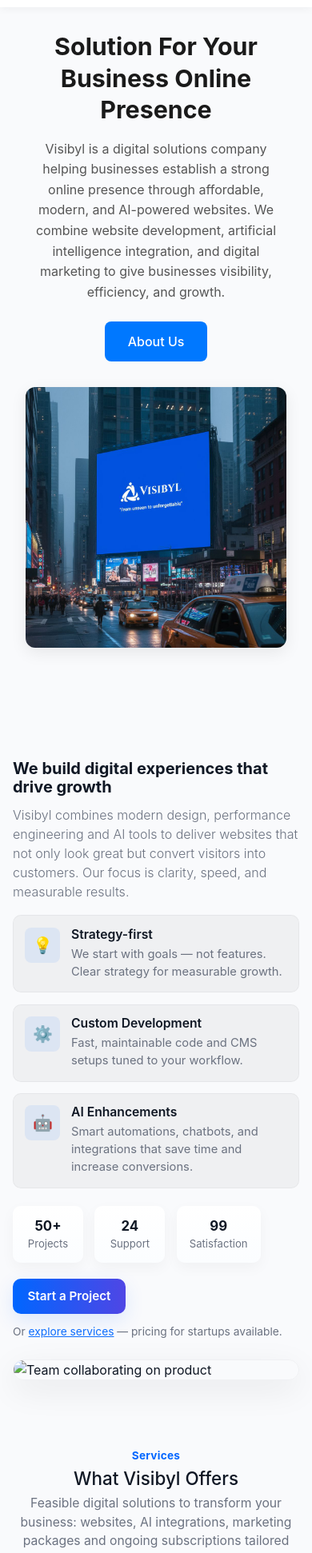
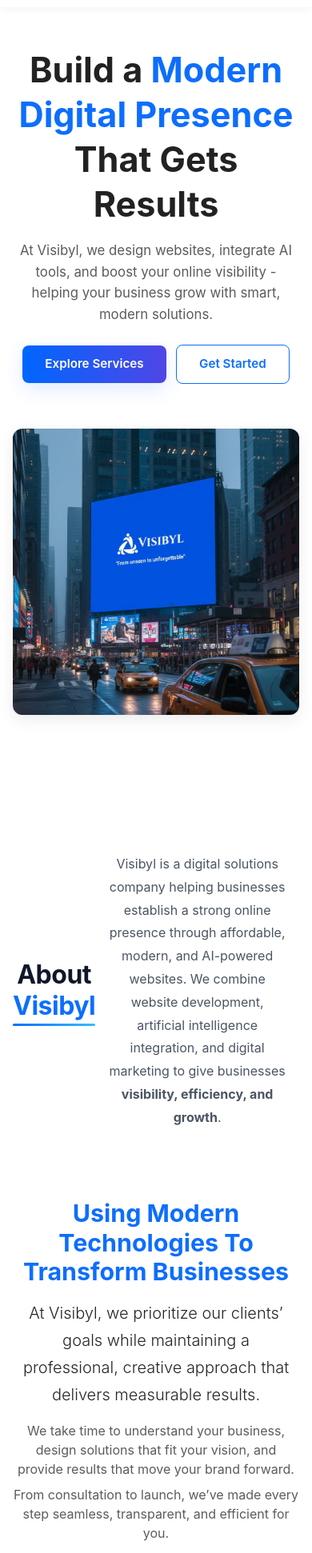
Before and after one commit to VenuxSW9237/visibly01, a plain HTML site: page index.html in a window 390 px wide. Shown: the part 53-1995 px from the top of the page at 80% size. Drawn offline with Linux system fonts and the light colour scheme.

Commit message:
Update index.html

```diff
--- a/index.html
+++ b/index.html
@@ -82,91 +82,229 @@
   </div>
 </header>
 
-  <main class="main">
+  <!--hero-->
+  <!-- Hero Section -->
+<section id="hero" class="hero-section" style="background-color: #fff; padding: 100px 0;">
+  <div class="container d-flex flex-column flex-lg-row align-items-center justify-content-between" data-aos="fade-up">
 
-    <!-- Hero Section -->
-<section id="hero" class="hero">
-  <div class="container">
-    <div class="hero-content">
-      <div class="hero-text">
-        <h1>Solution For Your Business Online Presence</h1>
-        <p>
-          Visibyl is a digital solutions company helping businesses establish a strong online presence through affordable, modern, and AI-powered websites. We combine website development, artificial intelligence integration, and digital marketing to give businesses visibility, efficiency, and growth.
+    <!-- Hero Text -->
+    <div class="hero-text text-center text-lg-start mb-5 mb-lg-0" style="max-width: 540px;">
+      <h1 class="fw-bold mb-3" style="font-size: 2.7rem; color: #222;">
+        Build a <span style="color: #0d6efd;">Modern Digital Presence</span> That Gets Results
+      </h1>
+      <p class="text-muted mb-4" style="font-size: 1.05rem;">
+        At Visibyl, we design websites, integrate AI tools, and boost your online visibility - helping your business grow with smart, modern solutions.
       </p>
-        <a href="#about" class="hero-btn">About Us</a>
+      <div>
+        <a href="#services" class="btn btn-primary btn-lg me-2 mb-2" style="padding: 12px 28px; border-radius: 8px;">Explore Services</a>
+        <a href="#contact" class="btn btn-outline-primary btn-lg mb-2" style="padding: 12px 28px; border-radius: 8px;">Get Started</a>
       </div>
-      <div class="hero-image">
-        <img src="assets/img/heroes/heroes-1.jpg" alt="Business Success">
+    </div>
+
+    <!-- Hero Image -->
+    <div class="hero-image" data-aos="zoom-in" data-aos-delay="150">
+      <img src="assets/img/heroes/heroes-1.jpg" alt="Visibyl digital solutions" class="img-fluid" style="max-width: 550px; border-radius: 12px;">
+    </div>
+
+  </div>
+</section>
+
+<!-- Hero Section CSS -->
+<style>
+  @media (max-width: 992px) {
+    #hero {
+      text-align: center;
+      padding: 60px 20px;
+    }
+    #hero h1 {
+      font-size: 2rem;
+      line-height: 1.3;
+    }
+    #hero p {
+      font-size: 1rem;
+    }
+    #hero img {
+      max-width: 100%;
+    }
+  }
+  #hero .btn-primary:hover {
+    background-color: #0b5ed7 !important;
+    transform: translateY(-3px);
+    transition: all 0.3s ease-in-out;
+  }
+  #hero .btn-outline-primary:hover {
+    background-color: #0d6efd !important;
+    color: #fff !important;
+    transform: translateY(-3px);
+    transition: all 0.3s ease-in-out;
+  }
+</style>
+<!-- /Hero Section -->
+
+
+
+<!--About-->
+
+<!-- About Section -->
+<section id="about" class="about section py-5" style="background-color:#fff;">
+
+<!-- Section Title -->
+<div class="container text-center mb-5" data-aos="fade-up">
+
+  <!-- Header -->
+  <h2 class="fw-bold mb-3 about-title">
+    About <span class="highlight">Visibyl</span>
+  </h2>
+
+  <!-- Description -->
+  <p class="about-desc mx-auto">
+    Visibyl is a digital solutions company helping businesses establish a strong online presence
+    through affordable, modern, and AI-powered websites. We combine website development,
+    artificial intelligence integration, and digital marketing to give businesses
+    <strong>visibility, efficiency, and growth</strong>.
+  </p>
+
+</div>
+
+<!-- Custom Styles -->
+<style>
+  .about-title {
+    font-size: 2.6rem;
+    color: #0f172a;
+    letter-spacing: -0.5px;
+  }
+  .highlight {
+    color: #0d6efd;
+    position: relative;
+  }
+  .highlight::after {
+    content: '';
+    position: absolute;
+    bottom: -6px;
+    left: 0;
+    width: 100%;
+    height: 3px;
+    background: linear-gradient(90deg, #0d6efd, #38bdf8);
+    border-radius: 2px;
+    animation: slideIn 1.2s ease-out;
+  }
+  .about-desc {
+    max-width: 750px;
+    font-size: 1.1rem;
+    color: #4b5563;
+    line-height: 1.8;
+  }
+  @keyframes slideIn {
+    from { width: 0; }
+    to { width: 100%; }
+  }
+  @media (max-width: 768px) {
+    .about-title {
+      font-size: 2rem;
+    }
+    .about-desc {
+      font-size: 1rem;
+      padding: 0 15px;
+    }
+  }
+</style>
+
+  <!-- End Section Title -->
+
+  <div class="container" data-aos="fade-up" data-aos-delay="100">
+    <div class="row align-items-center g-5">
+
+      <!-- Left Content -->
+      <div class="col-lg-6" data-aos="fade-right" data-aos-delay="200">
+        <h3 class="fw-bold mb-3" style="font-size:1.9rem; color:#0d6efd;">
+          Using Modern Technologies To Transform Businesses
+        </h3>
+
+        <p class="lead text-dark mb-3" style="line-height:1.7;">
+          At Visibyl, we prioritize our clients’ goals while maintaining a professional, creative approach that delivers measurable results.
+        </p>
+
+        <p class="text-muted mb-2">
+          We take time to understand your business, design solutions that fit your vision, and provide results that move your brand forward.
+        </p>
+
+        <p class="text-muted mb-4">
+          From consultation to launch, we’ve made every step seamless, transparent, and efficient for you.
+        </p>
+
+        <!-- Counters -->
+        <div class="d-flex flex-wrap justify-content-start gap-5 mb-4 text-center">
+          <div>
+            <h3 class="fw-bold text-primary count" data-target="75">0</h3>
+            <p class="small text-muted mb-0">Minimum Cost ($)</p>
+          </div>
+          <div>
+            <h3 class="fw-bold text-primary count" data-target="3">0</h3>
+            <p class="small text-muted mb-0">Minimum Delivery Days</p>
+          </div>
+          <div>
+            <h3 class="fw-bold text-primary count" data-target="7">0</h3>
+            <p class="small text-muted mb-0">Maximum Delivery Days</p>
+          </div>
+        </div>
+
+        <!-- CTA -->
+        <a href="#contact" class="btn btn-primary btn-lg" style="border-radius:10px; padding:12px 28px;">
+          Need Consultation?
+        </a>
+      </div>
+
+      <!-- Right Image -->
+      <div class="col-lg-6 text-center" data-aos="fade-left" data-aos-delay="300">
+        <div class="position-relative d-inline-block">
+          <img src="assets/img/about/about-1.jpg" alt="About Visibyl" class="img-fluid rounded-4 shadow-lg">
+          <div class="position-absolute bg-white rounded-4 shadow-sm px-3 py-2 d-flex align-items-center gap-2"
+               style="bottom:-20px; left:50%; transform:translateX(-50%); border-left:5px solid #0d6efd;">
+            <i class="bi bi-shop-window text-primary fs-5"></i>
+            <div class="text-start">
+              <h6 class="fw-bold mb-1" style="color:#0f172a;">Target Market</h6>
+              <p class="small mb-0 text-muted">SMEs, Startups, Local & International Businesses</p>
             </div>
           </div>
         </div>
+      </div>
+
+    </div>
+  </div>
 </section>
-<!-- /Hero Section -->
+
+<!-- Styles -->
+<style>
+  #about .count {
+    font-size: 2rem;
+    line-height: 1;
+  }
+  #about .btn-primary:hover {
+    background-color: #0b5ed7 !important;
+    transform: translateY(-3px);
+    transition: all 0.3s ease-in-out;
+  }
+  @media (max-width: 991px) {
+    #about {
+      text-align: center;
+    }
+    #about img {
+      max-width: 100%;
+      margin-top: 30px;
+    }
+    #about .count {
+      font-size: 1.8rem;
+    }
+  }
+</style>
 
 
-   <!-- About Section (Modern) -->
-<section id="about" class="about-section" aria-labelledby="about-title">
-  <div class="about-container">
-    <div class="about-left">
-      <h2 id="about-title">We build digital experiences that drive growth</h2>
-      <p class="lead">
-        Visibyl combines modern design, performance engineering and AI tools to deliver websites that not only look great but convert visitors into customers. Our focus is clarity, speed, and measurable results.
-      </p>
 
-      <div class="features" role="list">
-        <article class="feature" role="listitem">
-          <div class="feature-icon" aria-hidden="true">💡</div>
-          <div class="feature-body">
-            <h3 class="feature-title">Strategy-first</h3>
-            <p class="feature-desc">We start with goals — not features. Clear strategy for measurable growth.</p>
-          </div>
-        </article>
 
-        <article class="feature" role="listitem">
-          <div class="feature-icon" aria-hidden="true">⚙️</div>
-          <div class="feature-body">
-            <h3 class="feature-title">Custom Development</h3>
-            <p class="feature-desc">Fast, maintainable code and CMS setups tuned to your workflow.</p>
-          </div>
-        </article>
 
-        <article class="feature" role="listitem">
-          <div class="feature-icon" aria-hidden="true">🤖</div>
-          <div class="feature-body">
-            <h3 class="feature-title">AI Enhancements</h3>
-            <p class="feature-desc">Smart automations, chatbots, and integrations that save time and increase conversions.</p>
-          </div>
-        </article>
-      </div>
 
-      <div class="counters">
-        <div class="counter">
-          <div class="counter-value" data-target="50">50+</div>
-          <div class="counter-label">Projects</div>
-        </div>
-        <div class="counter">
-          <div class="counter-value" data-target="24">24/7</div>
-          <div class="counter-label">Support</div>
-        </div>
-        <div class="counter">
-          <div class="counter-value" data-target="99">99%</div>
-          <div class="counter-label">Satisfaction</div>
-        </div>
-      </div>
 
-      <div class="about-cta">
-        <a href="#contact" class="btn btn-primary">Start a Project</a>
-        <span class="small-note">Or <a href="#services">explore services</a> — pricing for startups available.</span>
-      </div>
-    </div>
 
-    <aside class="about-right" aria-hidden="true">
-      <div class="card-visual">
-        <img src="assets/img/about/visibyl-work.jpg" alt="Team collaborating on product" />
-      </div>
-    </aside>
-  </div>
-</section>
 
 
    <!-- Services Section (Modern, Mobile-first) -->
@@ -190,7 +328,7 @@
         </div>
         <div class="svc-body">
           <h3 id="svc-1-title">Website Development</h3>
-          <p class="svc-desc">Professional responsive websites — landing pages to full sites. Clean UX, fast performance and CMS-ready. <strong>From $75</strong>.</p>
+          <p class="svc-desc">Professional responsive websites - landing pages to full sites. Clean UX, fast performance and CMS-ready. <strong>From $75</strong>.</p>
         </div>
         <a class="svc-cta" href="#contact" aria-label="Contact about Website Development">Get Quote</a>
       </article>
@@ -211,6 +349,22 @@
           <p class="svc-desc">Chatbots, automations and smart workflows for support and lead generation. Seamless API integrations. <strong>$120+</strong>.</p>
         </div>
         <a class="svc-cta" href="#contact" aria-label="Contact about AI Integration">Talk AI</a>
+      </article>
+
+      <!-- New Card: Starter Package -->
+      <article class="service-card highlight" role="listitem" aria-labelledby="svc-2a-title">
+        <div class="svc-icon" aria-hidden="true">
+          <!-- briefcase SVG -->
+          <svg width="28" height="28" viewBox="0 0 24 24" fill="none" aria-hidden="true">
+            <rect x="3" y="7" width="18" height="12" rx="2" stroke="currentColor" stroke-width="1.25"/>
+            <path d="M9 7V5a2 2 0 0 1 2-2h2a2 2 0 0 1 2 2v2" stroke="currentColor" stroke-width="1.25" stroke-linecap="round"/>
+          </svg>
+        </div>
+        <div class="svc-body">
+          <h3 id="svc-2a-title">Starter Package</h3>
+          <p class="svc-desc">This package is designed to help clients register their business, get a professional website, logo, business email, and online visibility - all for just <strong>$150</strong>.</p>
+        </div>
+        <a class="svc-cta" href="#contact" aria-label="Contact about Starter Package">Get Started</a>
       </article>
 
       <!-- Card 3 -->
@@ -248,6 +402,9 @@
     </div>
   </div>
 </section>
+
+
+
 
 
     <!-- Why Us Section -->
@@ -421,7 +578,7 @@
     </div>
 
     <p class="footer-copy">
-      © <span id="year"></span> <strong>Visibyl</strong> — All Rights Reserved
+      © <span id="year"></span> <strong>Visibyl</strong> - All Rights Reserved
     </p>
   </div>
 </footer>
```
Lines whose indentation alone changed are shown as unchanged.
